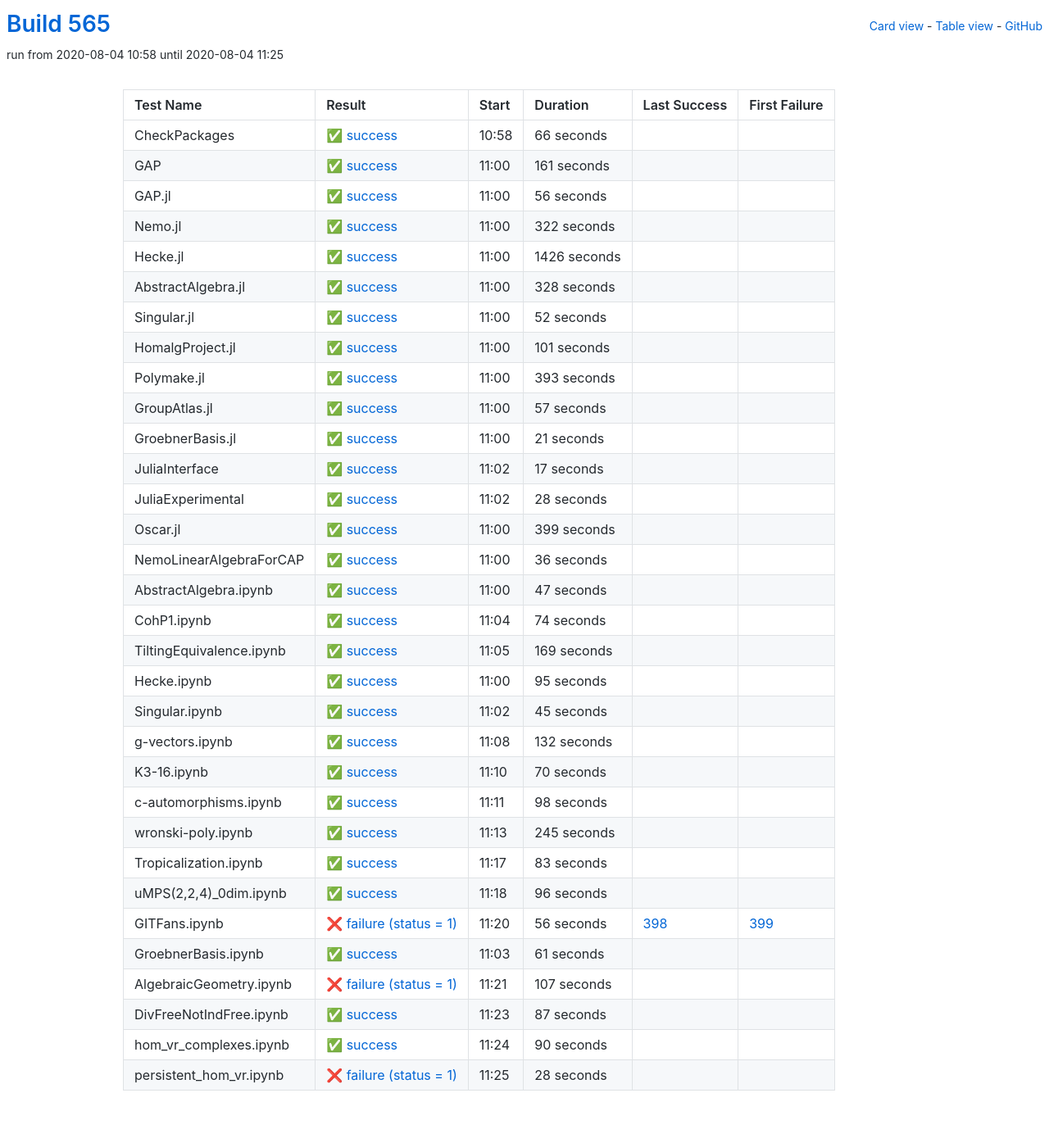
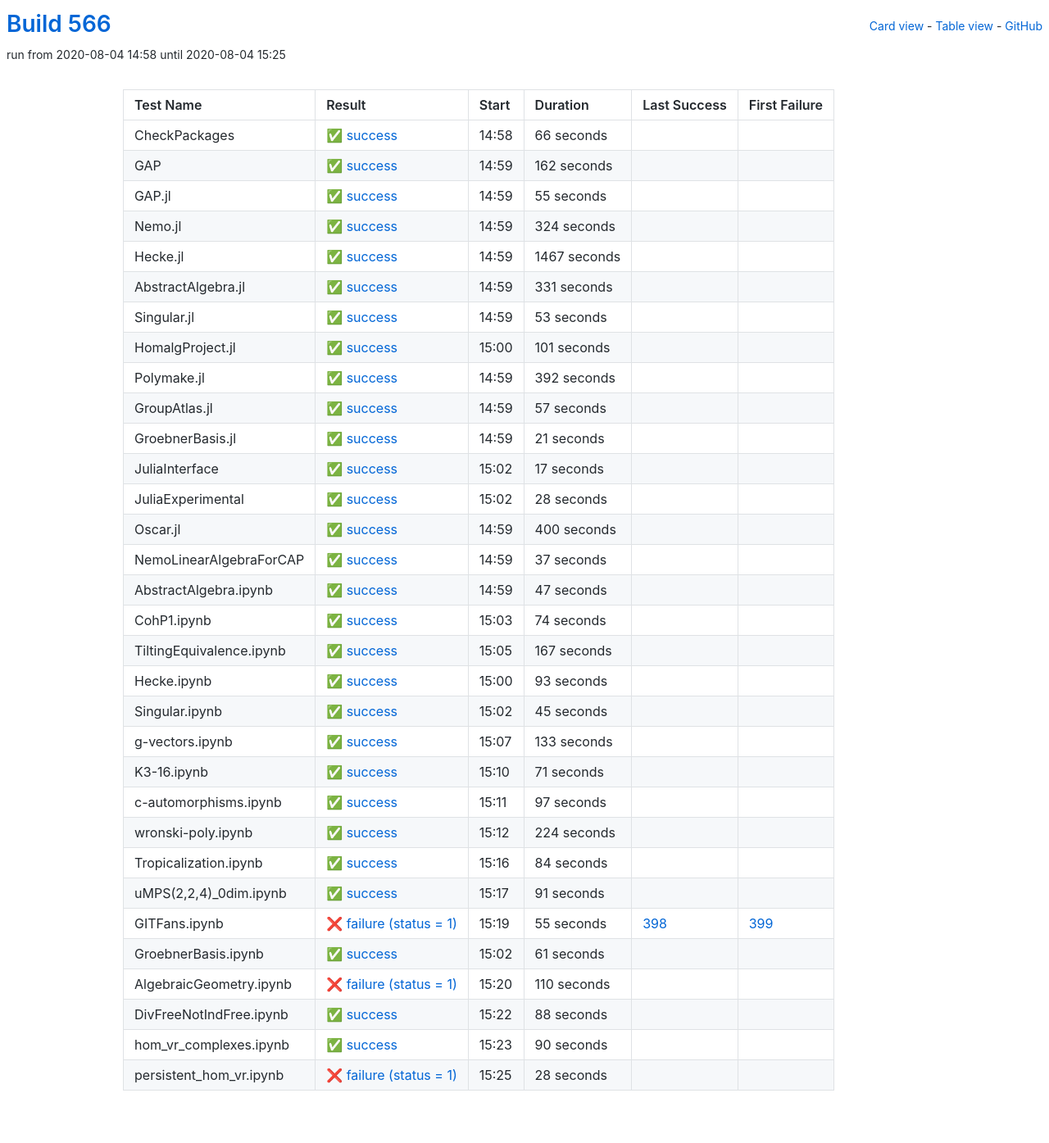
Before and after one commit to oscar-system/oscar-ci-status-stable, a Jekyll site: the page built from table.html, in a window 1280 px wide. Shown: the whole page at 82% size. Built offline with Jekyll 4.4.1, drawn with Linux system fonts in a browser that asks for light colours.

Commit message:
Build #566

```diff
--- a/_data/ci.yml
+++ b/_data/ci.yml
@@ -1,6 +1,6 @@
 ---
-build: 565
-build_url: https://oscarci.mathematik.uni-kl.de/job/oscar-stable/565/
+build: 566
+build_url: https://oscarci.mathematik.uni-kl.de/job/oscar-stable/566/
 job: oscar-stable
 organization: oscar-system
 repo: oscar-ci-status-stable
@@ -8,8 +8,8 @@ repourl: https://github.com/oscar-system/oscar-ci-status-stable
 tests:
 - name: CheckPackages
   id: checkpackages
-  log: https://oscarci.mathematik.uni-kl.de/job/oscar-stable/565/artifact/logs/build-565/CheckPackages.log
-  start: 2020-08-04 10:58
+  log: https://oscarci.mathematik.uni-kl.de/job/oscar-stable/566/artifact/logs/build-566/CheckPackages.log
+  start: 2020-08-04 14:58
   success: true
   exitcode: 0
   status: success
@@ -20,80 +20,80 @@ tests:
   first_failure_url:
 - name: GAP
   id: gap
-  log: https://oscarci.mathematik.uni-kl.de/job/oscar-stable/565/artifact/logs/build-565/GAP.log
-  start: 2020-08-04 11:00
+  log: https://oscarci.mathematik.uni-kl.de/job/oscar-stable/566/artifact/logs/build-566/GAP.log
+  start: 2020-08-04 14:59
   success: true
   exitcode: 0
   status: success
-  duration: 161
+  duration: 162
   last_success: false
   last_success_url:
   first_failure: false
   first_failure_url:
 - name: GAP.jl
   id: gap-jl
-  log: https://oscarci.mathematik.uni-kl.de/job/oscar-stable/565/artifact/logs/build-565/GAP.jl.log
-  start: 2020-08-04 11:00
+  log: https://oscarci.mathematik.uni-kl.de/job/oscar-stable/566/artifact/logs/build-566/GAP.jl.log
+  start: 2020-08-04 14:59
   success: true
   exitcode: 0
   status: success
-  duration: 56
+  duration: 55
   last_success: false
   last_success_url:
   first_failure: false
   first_failure_url:
 - name: Nemo.jl
   id: nemo-jl
-  log: https://oscarci.mathematik.uni-kl.de/job/oscar-stable/565/artifact/logs/build-565/Nemo.jl.log
-  start: 2020-08-04 11:00
+  log: https://oscarci.mathematik.uni-kl.de/job/oscar-stable/566/artifact/logs/build-566/Nemo.jl.log
+  start: 2020-08-04 14:59
   success: true
   exitcode: 0
   status: success
-  duration: 322
+  duration: 324
   last_success: false
   last_success_url:
   first_failure: false
   first_failure_url:
 - name: Hecke.jl
   id: hecke-jl
-  log: https://oscarci.mathematik.uni-kl.de/job/oscar-stable/565/artifact/logs/build-565/Hecke.jl.log
-  start: 2020-08-04 11:00
+  log: https://oscarci.mathematik.uni-kl.de/job/oscar-stable/566/artifact/logs/build-566/Hecke.jl.log
+  start: 2020-08-04 14:59
   success: true
   exitcode: 0
   status: success
-  duration: 1426
+  duration: 1467
   last_success: false
   last_success_url:
   first_failure: false
   first_failure_url:
 - name: AbstractAlgebra.jl
   id: abstractalgebra-jl
-  log: https://oscarci.mathematik.uni-kl.de/job/oscar-stable/565/artifact/logs/build-565/AbstractAlgebra.jl.log
-  start: 2020-08-04 11:00
+  log: https://oscarci.mathematik.uni-kl.de/job/oscar-stable/566/artifact/logs/build-566/AbstractAlgebra.jl.log
+  start: 2020-08-04 14:59
   success: true
   exitcode: 0
   status: success
-  duration: 328
+  duration: 331
   last_success: false
   last_success_url:
   first_failure: false
   first_failure_url:
 - name: Singular.jl
   id: singular-jl
-  log: https://oscarci.mathematik.uni-kl.de/job/oscar-stable/565/artifact/logs/build-565/Singular.jl.log
-  start: 2020-08-04 11:00
+  log: https://oscarci.mathematik.uni-kl.de/job/oscar-stable/566/artifact/logs/build-566/Singular.jl.log
+  start: 2020-08-04 14:59
   success: true
   exitcode: 0
   status: success
-  duration: 52
+  duration: 53
   last_success: false
   last_success_url:
   first_failure: false
   first_failure_url:
 - name: HomalgProject.jl
   id: homalgproject-jl
-  log: https://oscarci.mathematik.uni-kl.de/job/oscar-stable/565/artifact/logs/build-565/HomalgProject.jl.log
-  start: 2020-08-04 11:00
+  log: https://oscarci.mathematik.uni-kl.de/job/oscar-stable/566/artifact/logs/build-566/HomalgProject.jl.log
+  start: 2020-08-04 15:00
   success: true
   exitcode: 0
   status: success
@@ -104,20 +104,20 @@ tests:
   first_failure_url:
 - name: Polymake.jl
   id: polymake-jl
-  log: https://oscarci.mathematik.uni-kl.de/job/oscar-stable/565/artifact/logs/build-565/Polymake.jl.log
-  start: 2020-08-04 11:00
+  log: https://oscarci.mathematik.uni-kl.de/job/oscar-stable/566/artifact/logs/build-566/Polymake.jl.log
+  start: 2020-08-04 14:59
   success: true
   exitcode: 0
   status: success
-  duration: 393
+  duration: 392
   last_success: false
   last_success_url:
   first_failure: false
   first_failure_url:
 - name: GroupAtlas.jl
   id: groupatlas-jl
-  log: https://oscarci.mathematik.uni-kl.de/job/oscar-stable/565/artifact/logs/build-565/GroupAtlas.jl.log
-  start: 2020-08-04 11:00
+  log: https://oscarci.mathematik.uni-kl.de/job/oscar-stable/566/artifact/logs/build-566/GroupAtlas.jl.log
+  start: 2020-08-04 14:59
   success: true
   exitcode: 0
   status: success
@@ -128,8 +128,8 @@ tests:
   first_failure_url:
 - name: GroebnerBasis.jl
   id: groebnerbasis-jl
-  log: https://oscarci.mathematik.uni-kl.de/job/oscar-stable/565/artifact/logs/build-565/GroebnerBasis.jl.log
-  start: 2020-08-04 11:00
+  log: https://oscarci.mathematik.uni-kl.de/job/oscar-stable/566/artifact/logs/build-566/GroebnerBasis.jl.log
+  start: 2020-08-04 14:59
   success: true
   exitcode: 0
   status: success
@@ -140,8 +140,8 @@ tests:
   first_failure_url:
 - name: JuliaInterface
   id: juliainterface
-  log: https://oscarci.mathematik.uni-kl.de/job/oscar-stable/565/artifact/logs/build-565/JuliaInterface.log
-  start: 2020-08-04 11:02
+  log: https://oscarci.mathematik.uni-kl.de/job/oscar-stable/566/artifact/logs/build-566/JuliaInterface.log
+  start: 2020-08-04 15:02
   success: true
   exitcode: 0
   status: success
@@ -152,8 +152,8 @@ tests:
   first_failure_url:
 - name: JuliaExperimental
   id: juliaexperimental
-  log: https://oscarci.mathematik.uni-kl.de/job/oscar-stable/565/artifact/logs/build-565/JuliaExperimental.log
-  start: 2020-08-04 11:02
+  log: https://oscarci.mathematik.uni-kl.de/job/oscar-stable/566/artifact/logs/build-566/JuliaExperimental.log
+  start: 2020-08-04 15:02
   success: true
   exitcode: 0
   status: success
@@ -164,32 +164,32 @@ tests:
   first_failure_url:
 - name: Oscar.jl
   id: oscar-jl
-  log: https://oscarci.mathematik.uni-kl.de/job/oscar-stable/565/artifact/logs/build-565/Oscar.jl.log
-  start: 2020-08-04 11:00
+  log: https://oscarci.mathematik.uni-kl.de/job/oscar-stable/566/artifact/logs/build-566/Oscar.jl.log
+  start: 2020-08-04 14:59
   success: true
   exitcode: 0
   status: success
-  duration: 399
+  duration: 400
   last_success: false
   last_success_url:
   first_failure: false
   first_failure_url:
 - name: NemoLinearAlgebraForCAP
   id: nemolinearalgebraforcap
-  log: https://oscarci.mathematik.uni-kl.de/job/oscar-stable/565/artifact/logs/build-565/NemoLinearAlgebraForCAP.log
-  start: 2020-08-04 11:00
+  log: https://oscarci.mathematik.uni-kl.de/job/oscar-stable/566/artifact/logs/build-566/NemoLinearAlgebraForCAP.log
+  start: 2020-08-04 14:59
   success: true
   exitcode: 0
   status: success
-  duration: 36
+  duration: 37
   last_success: false
   last_success_url:
   first_failure: false
   first_failure_url:
 - name: AbstractAlgebra.ipynb
   id: abstractalgebra-ipynb
-  log: https://oscarci.mathematik.uni-kl.de/job/oscar-stable/565/artifact/logs/build-565/AbstractAlgebra.ipynb.log
-  start: 2020-08-04 11:00
+  log: https://oscarci.mathematik.uni-kl.de/job/oscar-stable/566/artifact/logs/build-566/AbstractAlgebra.ipynb.log
+  start: 2020-08-04 14:59
   success: true
   exitcode: 0
   status: success
@@ -200,8 +200,8 @@ tests:
   first_failure_url:
 - name: CohP1.ipynb
   id: cohp1-ipynb
-  log: https://oscarci.mathematik.uni-kl.de/job/oscar-stable/565/artifact/logs/build-565/CohP1.ipynb.log
-  start: 2020-08-04 11:04
+  log: https://oscarci.mathematik.uni-kl.de/job/oscar-stable/566/artifact/logs/build-566/CohP1.ipynb.log
+  start: 2020-08-04 15:03
   success: true
   exitcode: 0
   status: success
@@ -212,32 +212,32 @@ tests:
   first_failure_url:
 - name: TiltingEquivalence.ipynb
   id: tiltingequivalence-ipynb
-  log: https://oscarci.mathematik.uni-kl.de/job/oscar-stable/565/artifact/logs/build-565/TiltingEquivalence.ipynb.log
-  start: 2020-08-04 11:05
+  log: https://oscarci.mathematik.uni-kl.de/job/oscar-stable/566/artifact/logs/build-566/TiltingEquivalence.ipynb.log
+  start: 2020-08-04 15:05
   success: true
   exitcode: 0
   status: success
-  duration: 169
+  duration: 167
   last_success: false
   last_success_url:
   first_failure: false
   first_failure_url:
 - name: Hecke.ipynb
   id: hecke-ipynb
-  log: https://oscarci.mathematik.uni-kl.de/job/oscar-stable/565/artifact/logs/build-565/Hecke.ipynb.log
-  start: 2020-08-04 11:00
+  log: https://oscarci.mathematik.uni-kl.de/job/oscar-stable/566/artifact/logs/build-566/Hecke.ipynb.log
+  start: 2020-08-04 15:00
   success: true
   exitcode: 0
   status: success
-  duration: 95
+  duration: 93
   last_success: false
   last_success_url:
   first_failure: false
   first_failure_url:
 - name: Singular.ipynb
   id: singular-ipynb
-  log: https://oscarci.mathematik.uni-kl.de/job/oscar-stable/565/artifact/logs/build-565/Singular.ipynb.log
-  start: 2020-08-04 11:02
+  log: https://oscarci.mathematik.uni-kl.de/job/oscar-stable/566/artifact/logs/build-566/Singular.ipynb.log
+  start: 2020-08-04 15:02
   success: true
   exitcode: 0
   status: success
@@ -248,92 +248,92 @@ tests:
   first_failure_url:
 - name: g-vectors.ipynb
   id: g-vectors-ipynb
-  log: https://oscarci.mathematik.uni-kl.de/job/oscar-stable/565/artifact/logs/build-565/g-vectors.ipynb.log
-  start: 2020-08-04 11:08
+  log: https://oscarci.mathematik.uni-kl.de/job/oscar-stable/566/artifact/logs/build-566/g-vectors.ipynb.log
+  start: 2020-08-04 15:07
   success: true
   exitcode: 0
   status: success
-  duration: 132
+  duration: 133
   last_success: false
   last_success_url:
   first_failure: false
   first_failure_url:
 - name: K3-16.ipynb
   id: k3-16-ipynb
-  log: https://oscarci.mathematik.uni-kl.de/job/oscar-stable/565/artifact/logs/build-565/K3-16.ipynb.log
-  start: 2020-08-04 11:10
+  log: https://oscarci.mathematik.uni-kl.de/job/oscar-stable/566/artifact/logs/build-566/K3-16.ipynb.log
+  start: 2020-08-04 15:10
   success: true
   exitcode: 0
   status: success
-  duration: 70
+  duration: 71
   last_success: false
   last_success_url:
   first_failure: false
   first_failure_url:
 - name: c-automorphisms.ipynb
   id: c-automorphisms-ipynb
-  log: https://oscarci.mathematik.uni-kl.de/job/oscar-stable/565/artifact/logs/build-565/c-automorphisms.ipynb.log
-  start: 2020-08-04 11:11
+  log: https://oscarci.mathematik.uni-kl.de/job/oscar-stable/566/artifact/logs/build-566/c-automorphisms.ipynb.log
+  start: 2020-08-04 15:11
   success: true
   exitcode: 0
   status: success
-  duration: 98
+  duration: 97
   last_success: false
   last_success_url:
   first_failure: false
   first_failure_url:
 - name: wronski-poly.ipynb
   id: wronski-poly-ipynb
-  log: https://oscarci.mathematik.uni-kl.de/job/oscar-stable/565/artifact/logs/build-565/wronski-poly.ipynb.log
-  start: 2020-08-04 11:13
+  log: https://oscarci.mathematik.uni-kl.de/job/oscar-stable/566/artifact/logs/build-566/wronski-poly.ipynb.log
+  start: 2020-08-04 15:12
   success: true
   exitcode: 0
   status: success
-  duration: 245
+  duration: 224
   last_success: false
   last_success_url:
   first_failure: false
   first_failure_url:
 - name: Tropicalization.ipynb
   id: tropicalization-ipynb
-  log: https://oscarci.mathematik.uni-kl.de/job/oscar-stable/565/artifact/logs/build-565/Tropicalization.ipynb.log
-  start: 2020-08-04 11:17
+  log: https://oscarci.mathematik.uni-kl.de/job/oscar-stable/566/artifact/logs/build-566/Tropicalization.ipynb.log
+  start: 2020-08-04 15:16
   success: true
   exitcode: 0
   status: success
-  duration: 83
+  duration: 84
   last_success: false
   last_success_url:
   first_failure: false
   first_failure_url:
 - name: uMPS(2,2,4)_0dim.ipynb
   id: umps-2-2-4-0dim-ipynb
-  log: https://oscarci.mathematik.uni-kl.de/job/oscar-stable/565/artifact/logs/build-565/uMPS-2-2-4-_0dim.ipynb.log
-  start: 2020-08-04 11:18
+  log: https://oscarci.mathematik.uni-kl.de/job/oscar-stable/566/artifact/logs/build-566/uMPS-2-2-4-_0dim.ipynb.log
+  start: 2020-08-04 15:17
   success: true
   exitcode: 0
   status: success
-  duration: 96
+  duration: 91
   last_success: false
   last_success_url:
   first_failure: false
   first_failure_url:
 - name: GITFans.ipynb
   id: gitfans-ipynb
-  log: https://oscarci.mathematik.uni-kl.de/job/oscar-stable/565/artifact/logs/build-565/GITFans.ipynb.log
-  start: 2020-08-04 11:20
+  log: https://oscarci.mathematik.uni-kl.de/job/oscar-stable/566/artifact/logs/build-566/GITFans.ipynb.log
+  start: 2020-08-04 15:19
   success: false
   exitcode: 1
   status: failure
-  duration: 56
+  duration: 55
   last_success: 398
   last_success_url: https://oscarci.mathematik.uni-kl.de/job/oscar-stable/398/
   first_failure: 399
   first_failure_url: https://oscarci.mathematik.uni-kl.de/job/oscar-stable/399/
 - name: GroebnerBasis.ipynb
   id: groebnerbasis-ipynb
-  log: https://oscarci.mathematik.uni-kl.de/job/oscar-stable/565/artifact/logs/build-565/GroebnerBasis.ipynb.log
-  start: 2020-08-04 11:03
+  log: https://oscarci.mathematik.uni-kl.de/job/oscar-stable/566/artifact/logs/build-566/GroebnerBasis.ipynb.log
+  start: 2020-08-04 15:02
   success: true
   exitcode: 0
   status: success
@@ -344,32 +344,32 @@ tests:
   first_failure_url:
 - name: AlgebraicGeometry.ipynb
   id: algebraicgeometry-ipynb
-  log: https://oscarci.mathematik.uni-kl.de/job/oscar-stable/565/artifact/logs/build-565/AlgebraicGeometry.ipynb.log
-  start: 2020-08-04 11:21
+  log: https://oscarci.mathematik.uni-kl.de/job/oscar-stable/566/artifact/logs/build-566/AlgebraicGeometry.ipynb.log
+  start: 2020-08-04 15:20
   success: false
   exitcode: 1
   status: failure
-  duration: 107
+  duration: 110
   last_success: false
   last_success_url:
   first_failure: false
   first_failure_url:
 - name: DivFreeNotIndFree.ipynb
   id: divfreenotindfree-ipynb
-  log: https://oscarci.mathematik.uni-kl.de/job/oscar-stable/565/artifact/logs/build-565/DivFreeNotIndFree.ipynb.log
-  start: 2020-08-04 11:23
+  log: https://oscarci.mathematik.uni-kl.de/job/oscar-stable/566/artifact/logs/build-566/DivFreeNotIndFree.ipynb.log
+  start: 2020-08-04 15:22
   success: true
   exitcode: 0
   status: success
-  duration: 87
+  duration: 88
   last_success: false
   last_success_url:
   first_failure: false
   first_failure_url:
 - name: hom_vr_complexes.ipynb
   id: hom-vr-complexes-ipynb
-  log: https://oscarci.mathematik.uni-kl.de/job/oscar-stable/565/artifact/logs/build-565/hom_vr_complexes.ipynb.log
-  start: 2020-08-04 11:24
+  log: https://oscarci.mathematik.uni-kl.de/job/oscar-stable/566/artifact/logs/build-566/hom_vr_complexes.ipynb.log
+  start: 2020-08-04 15:23
   success: true
   exitcode: 0
   status: success
@@ -380,8 +380,8 @@ tests:
   first_failure_url:
 - name: persistent_hom_vr.ipynb
   id: persistent-hom-vr-ipynb
-  log: https://oscarci.mathematik.uni-kl.de/job/oscar-stable/565/artifact/logs/build-565/persistent_hom_vr.ipynb.log
-  start: 2020-08-04 11:25
+  log: https://oscarci.mathematik.uni-kl.de/job/oscar-stable/566/artifact/logs/build-566/persistent_hom_vr.ipynb.log
+  start: 2020-08-04 15:25
   success: false
   exitcode: 1
   status: failure
--- a/assets/css/cards.css
+++ b/assets/css/cards.css
@@ -103,3 +103,11 @@ Based on https://travishorn.com/responsive-grid-in-2-minutes-with-css-grid-layou
 .divfreenotindfree-ipynb h3 {
   font-size:1.6em !important
 }
+
+.hom-vr-complexes-ipynb h3 {
+  font-size:1.6em !important
+}
+
+.persistent-hom-vr-ipynb h3 {
+  font-size:1.6em !important
+}
```
Also changed, not shown: README.md.
